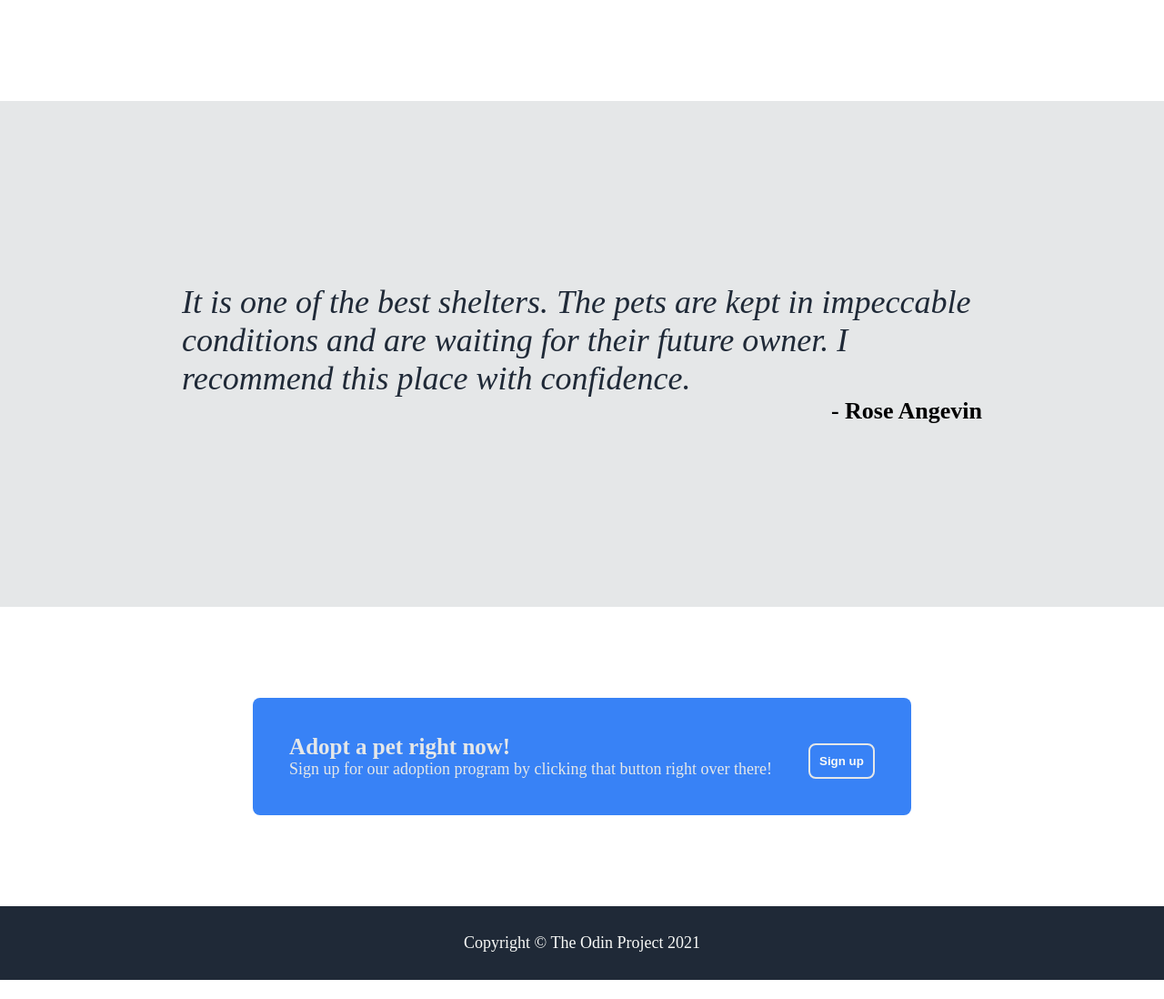
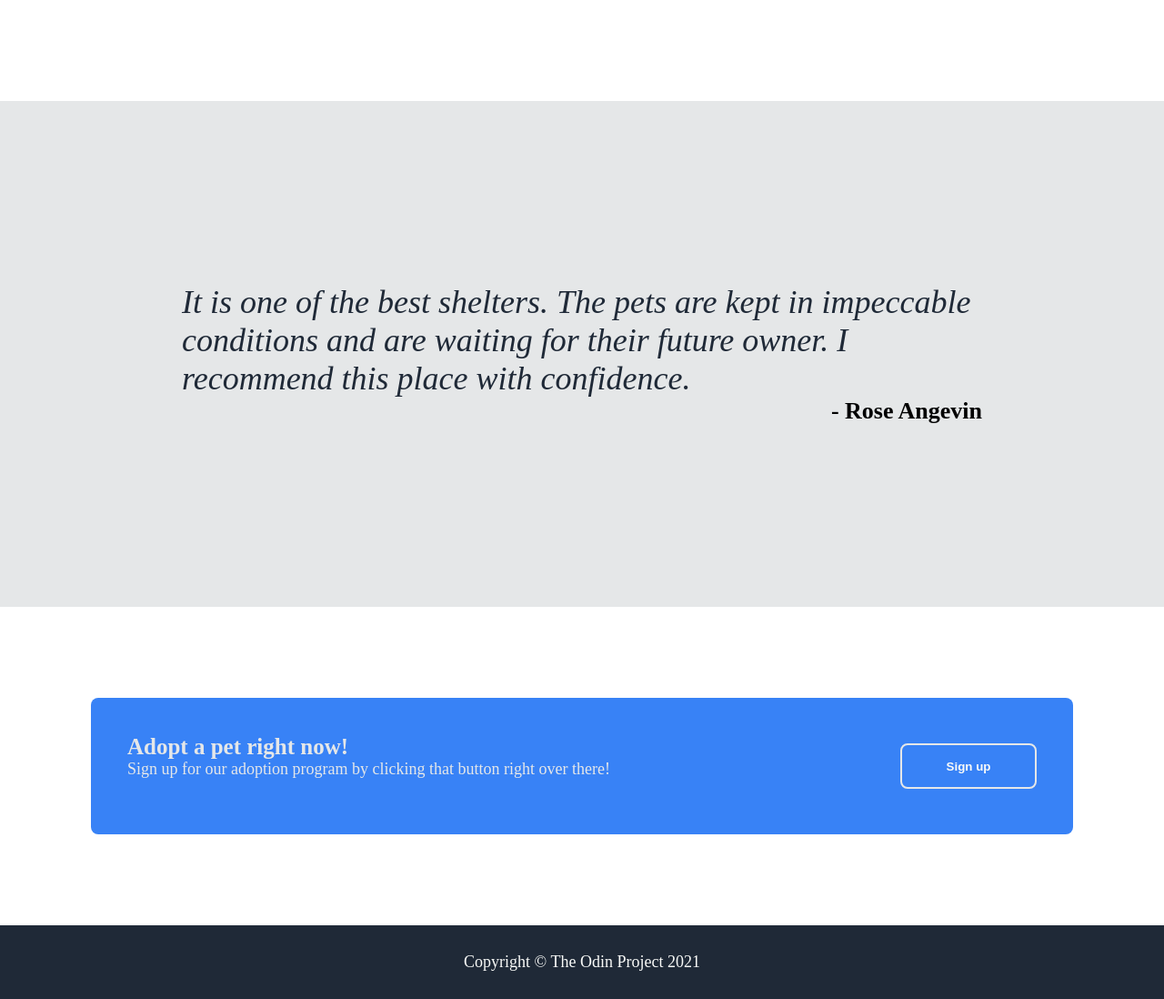
Before and after one commit to RalucaDavid/CatCaringHub, a plain HTML site: page index.html in a window 1280 px wide. Shown: the part 1038-2136 px from the top of the page at 91% size. Before the commit the page ends 2115 px from the top, so only its background shows below. Drawn offline with Linux system fonts and the light colour scheme.

Commit message:
feat: Small change to the design

```diff
--- a/style.css
+++ b/style.css
@@ -79,6 +79,8 @@ a, .second_text{
     border: 1px solid #3882F6;
     font-weight: bold;
     margin-top: 10px;
+    width: 150px;
+    height: 50px;
 }
 
 .button2{
@@ -142,7 +144,7 @@ a, .second_text{
     font-size:36px;
     color:#1F2937;
     font-style:italic;
-    max-width: 1200px;
+    max-width: 1000px;
     max-height: 500px;
 }
 
@@ -160,6 +162,8 @@ a, .second_text{
 }
 
 .sign_up_box{
+    width: 1200px;
+    height: 70px;
     background-color:#3882F6;
     padding:40px;
     border-radius: 8px;
```
